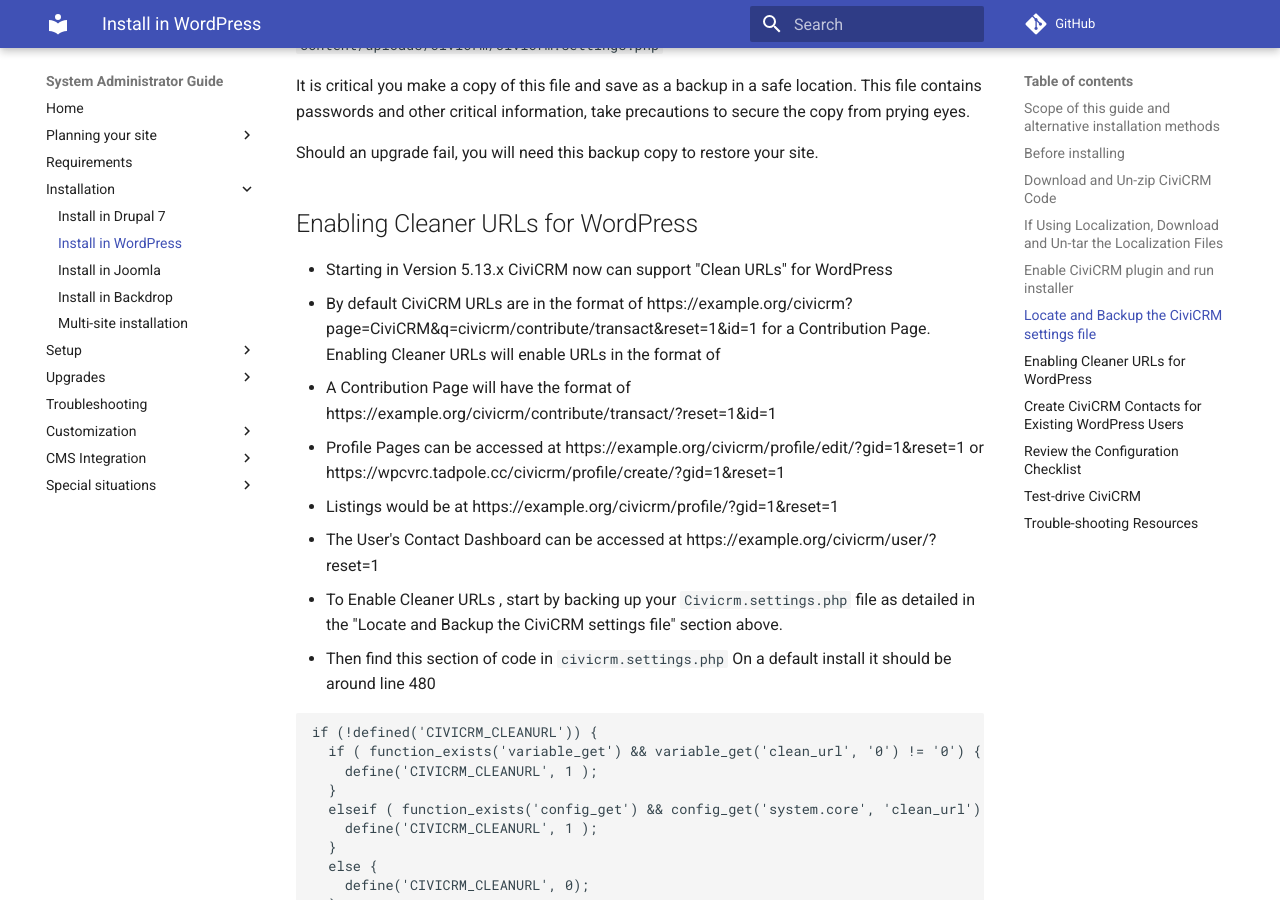
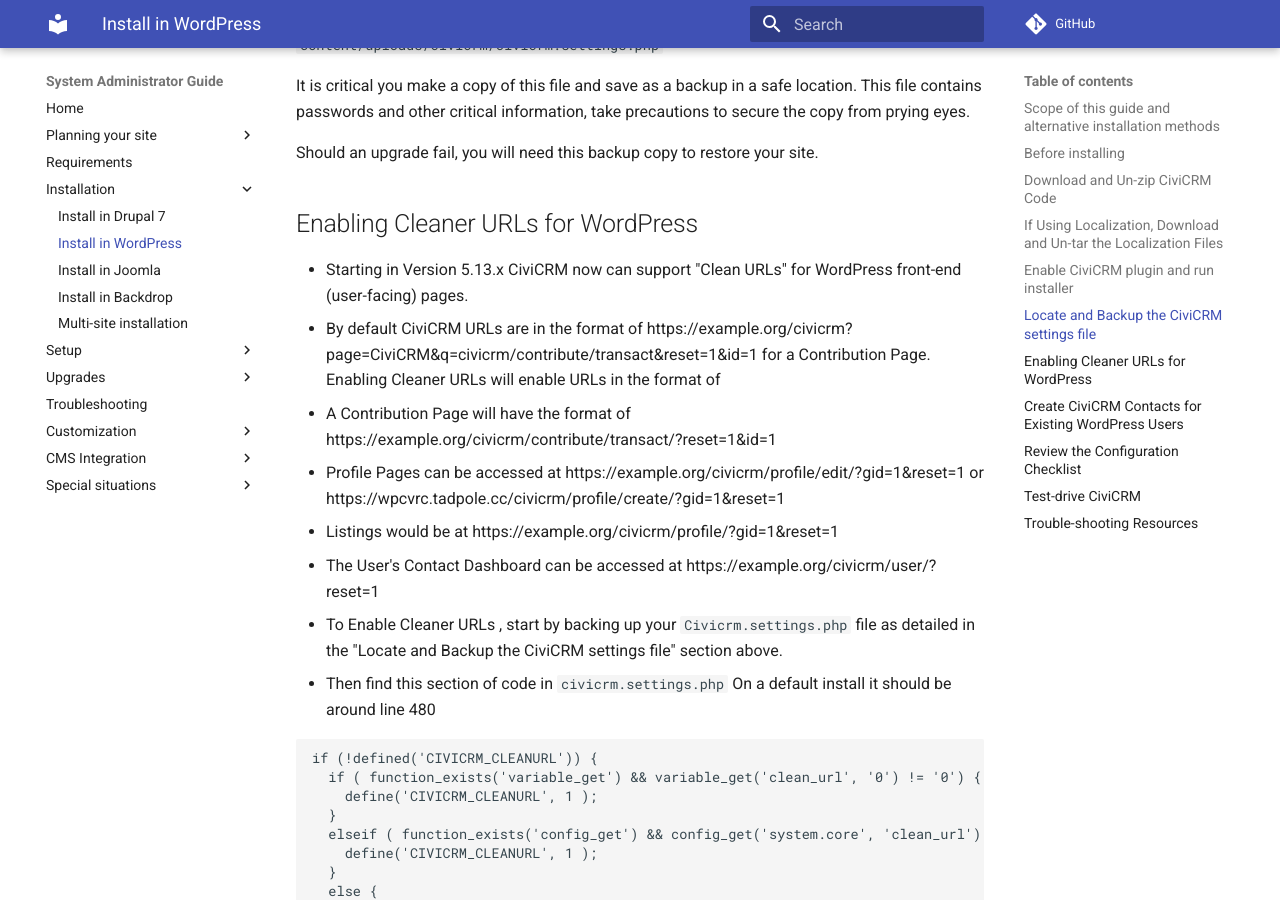
Before and after one commit to civicrm/civicrm-sysadmin-guide, an MkDocs documentation site: the page built from docs/install/wordpress.md, in a window 1280 px wide and 900 px high, scrolled down 4208 px. Built offline with MkDocs 1.6.1 and Material for MkDocs 9.7.7, drawn with Linux system fonts in a browser that asks for light colours; comment, search, counter and statistics services are not loaded; old or Windows-style settings are respelled for this version of MkDocs.

Commit message:
Clarify front-end pages clean-url settings.

```diff
--- a/docs/install/wordpress.md
+++ b/docs/install/wordpress.md
@@ -139,7 +139,7 @@ Should an upgrade fail, you will need this backup copy to restore your site.
 
 ## Enabling Cleaner URLs for WordPress
 
-* Starting in Version 5.13.x CiviCRM now can support "Clean URLs" for WordPress
+* Starting in Version 5.13.x CiviCRM now can support "Clean URLs" for WordPress front-end (user-facing) pages.
 * By default CiviCRM URLs are in the format of https://example.org/civicrm?page=CiviCRM&q=civicrm/contribute/transact&reset=1&id=1 for a Contribution Page.  Enabling Cleaner URLs will enable URLs in the format of
   * A Contribution Page will have the format of https://example.org/civicrm/contribute/transact/?reset=1&id=1
   * Profile Pages can be accessed at https://example.org/civicrm/profile/edit/?gid=1&reset=1 or https://wpcvrc.tadpole.cc/civicrm/profile/create/?gid=1&reset=1
```
